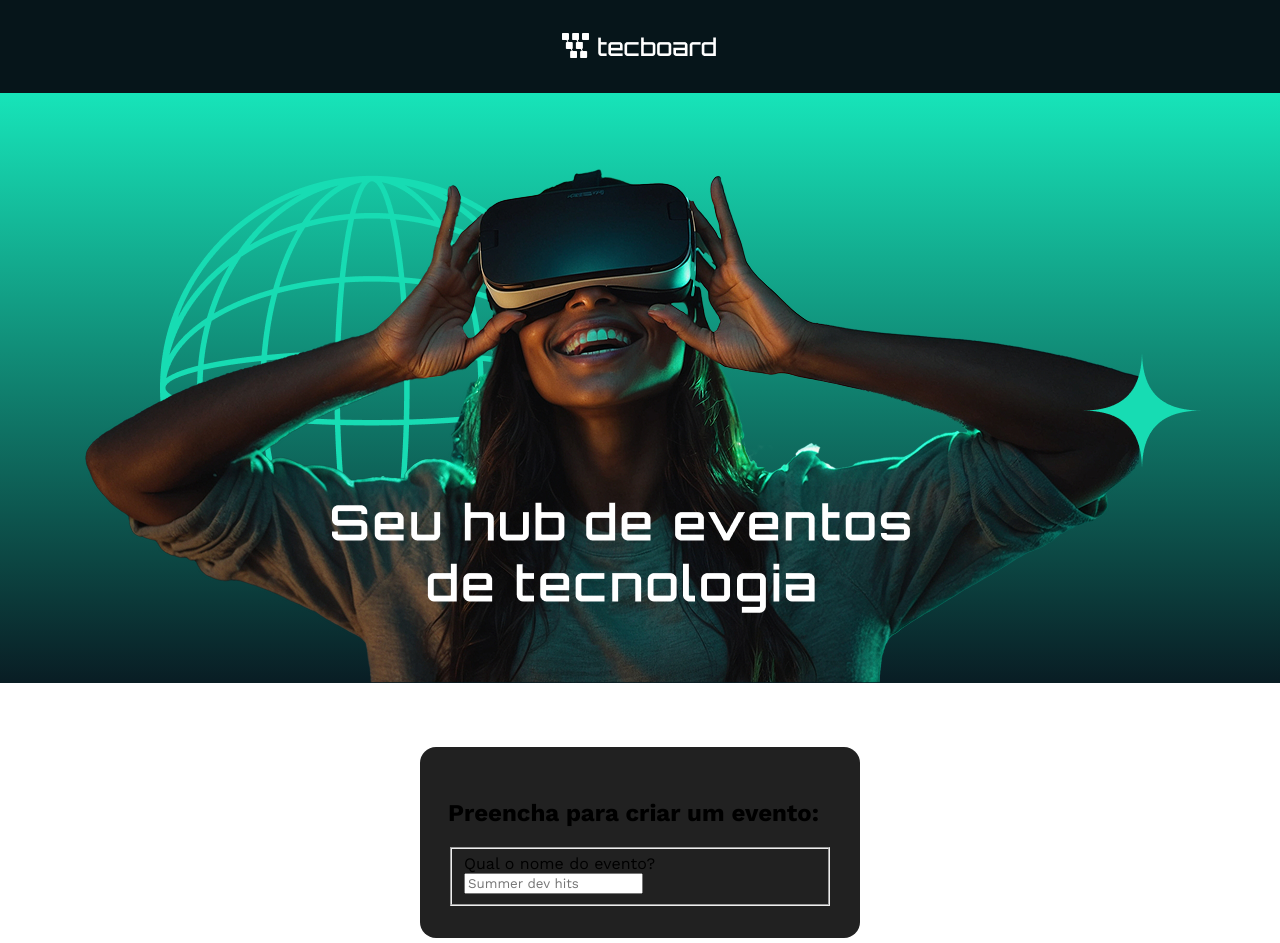
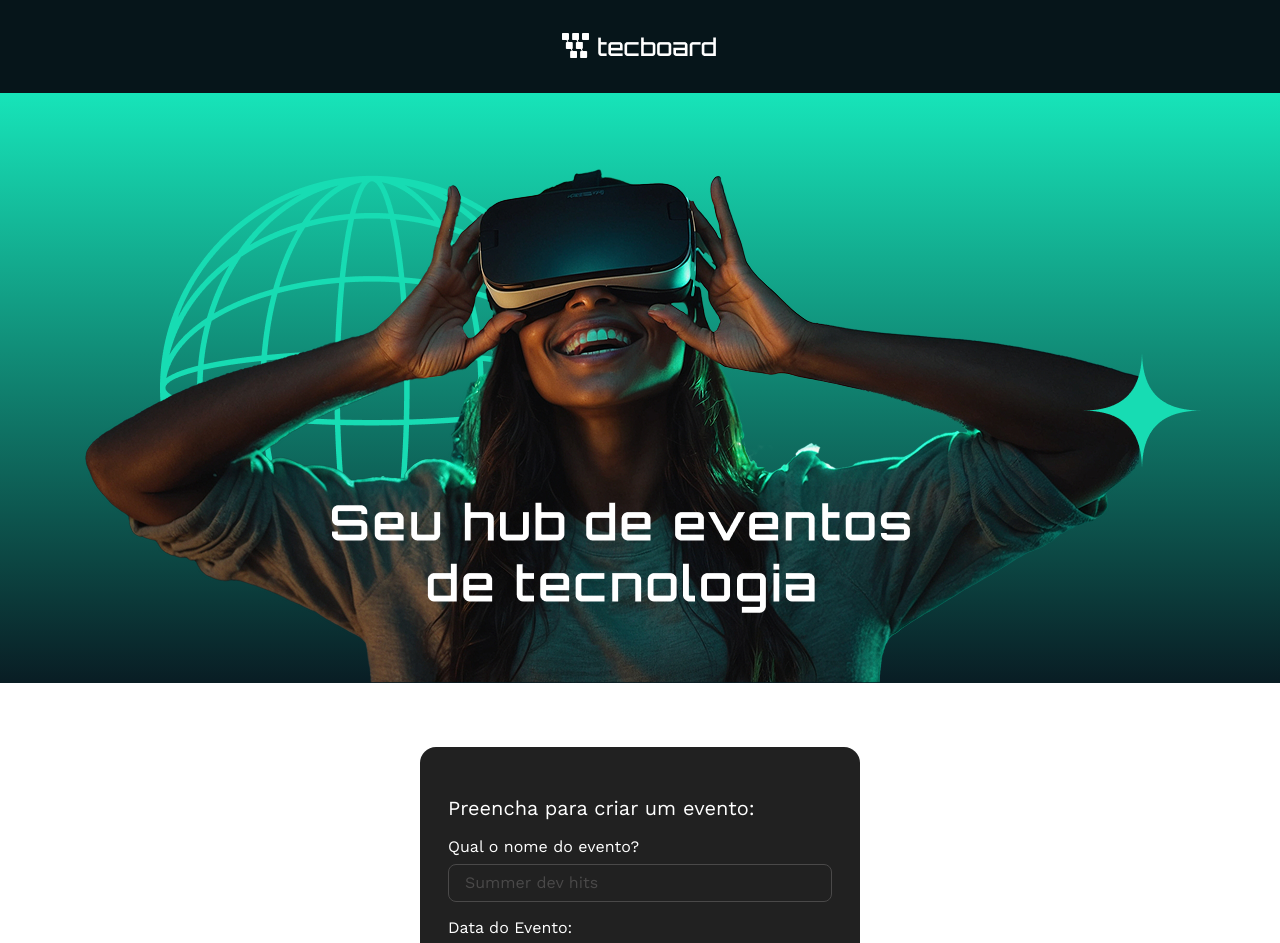
Before and after one commit to devmatheusv/tecboard, a React (Vite) app: page / in a window 1280 px wide. Shown: the top 943 px of the page. Built offline with nearby package versions, Linux system fonts and the light colour scheme.

Commit message:
add arquivos de estilo para cada componente

```diff
--- /dev/null
+++ b/src/componentes/CampoDeEntrada/campo-de-entrada.estilos.css
@@ -0,0 +1,14 @@
+.campo-entrada-form {
+    border-radius: 8px;
+    background-color: transparent;
+    border: 1px solid #4A4949;
+    font-weight: 400;
+    font-size: 16px;
+    line-height: 120%;
+    color: #FFFFFF;
+    padding: 8px 16px;
+
+}
+.campo-entrada-form::placeholder {
+    color: #4A4949;
+}
--- a/src/componentes/CampoDeEntrada/index.jsx
+++ b/src/componentes/CampoDeEntrada/index.jsx
@@ -1,3 +1,5 @@
+import './campo-de-entrada.estilos.css'
+
 export function CampoDeEntrada(props) {
-  return <input {...props} />
+  return <input {...props} className='campo-entrada-form' />
 }
--- /dev/null
+++ b/src/componentes/CampoDeFormulario/campo-de-formulario.estilos.css
@@ -0,0 +1,8 @@
+.campo-form {
+    display: flex;
+    flex-direction: column;
+    gap: 8px;
+    border: none;
+    padding: 0;
+    margin: 0;
+}
--- a/src/componentes/CampoDeFormulario/index.jsx
+++ b/src/componentes/CampoDeFormulario/index.jsx
@@ -1,10 +1,11 @@
+import './campo-de-formulario.estilos.css'
 export function CampoDeFormulario({ children }) {
 
     // Você não precisa mais escrever props.children.
   // O React já "descompactou" o objeto e te deu a variável children prontinha.
 
   return(
-    <fieldset>
+    <fieldset className="campo-form">
       {children}
     </fieldset>
   )
--- a/src/componentes/FormularioDeEventos/formulario-de-evento.estilos.css
+++ b/src/componentes/FormularioDeEventos/formulario-de-evento.estilos.css
@@ -6,3 +6,9 @@
    max-width: 90%;
    margin: 64px auto;
 }
+
+.campos {
+   display: flex;
+   flex-direction: column;
+   gap: 16px;
+}
--- a/src/componentes/FormularioDeEventos/index.jsx
+++ b/src/componentes/FormularioDeEventos/index.jsx
@@ -11,6 +11,7 @@
       <TituloDoFormulario>
         Preencha para criar um evento:
       </TituloDoFormulario>
+      <div className='campos'>
         <CampoDeFormulario>
         <Label htmlFor="nome">
           Qual o nome do evento?
@@ -22,6 +23,17 @@
           name='nomeEvento'
         />
         </CampoDeFormulario>
+        <CampoDeFormulario>
+        <Label htmlFor="dataEvento">
+          Data do Evento:
+        </Label>
+        <CampoDeEntrada
+          type="date"
+          id='dataEvento'
+          name='dataEvento'
+        />
+        </CampoDeFormulario>
+      </div>
     </form>
   )
 }
--- a/src/componentes/Label/index.jsx
+++ b/src/componentes/Label/index.jsx
@@ -1,7 +1,8 @@
+import './label.estilos.css'
 export function Label({ children, htmlFor }) {
 
   return(
-    <label htmlFor={htmlFor}>
+    <label htmlFor={htmlFor} className='label-form'>
       {children}
     </label>
   )
--- /dev/null
+++ b/src/componentes/Label/label.estilos.css
@@ -0,0 +1,6 @@
+.label-form {
+    font-weight: 400;
+    font-size: 16px;
+    line-height: 120%;
+    color: #FFFFFF
+}
--- a/src/componentes/TituloDoFormulario/index.jsx
+++ b/src/componentes/TituloDoFormulario/index.jsx
@@ -1,10 +1,11 @@
-// no react, componentes são FUNÇÕES
-
 //props é um OBJETO
 //props.children - é usado para pegar o filho de TituloDoFormulario dinamicamente usando parametros
+
+import './titulo-do-formulario.estilos.css'
+
 export function TituloDoFormulario(props) {
   return (
-    <h2>
+    <h2 className='titulo-form'>
       {props.children}
     </h2>
   )
--- /dev/null
+++ b/src/componentes/TituloDoFormulario/titulo-do-formulario.estilos.css
@@ -0,0 +1,6 @@
+.titulo-form {
+    font-weight: 400;
+    font-size: 20px;
+    line-height: 125%;
+    color: #FFFFFF
+}
```
Lines whose indentation alone changed are shown as unchanged.
